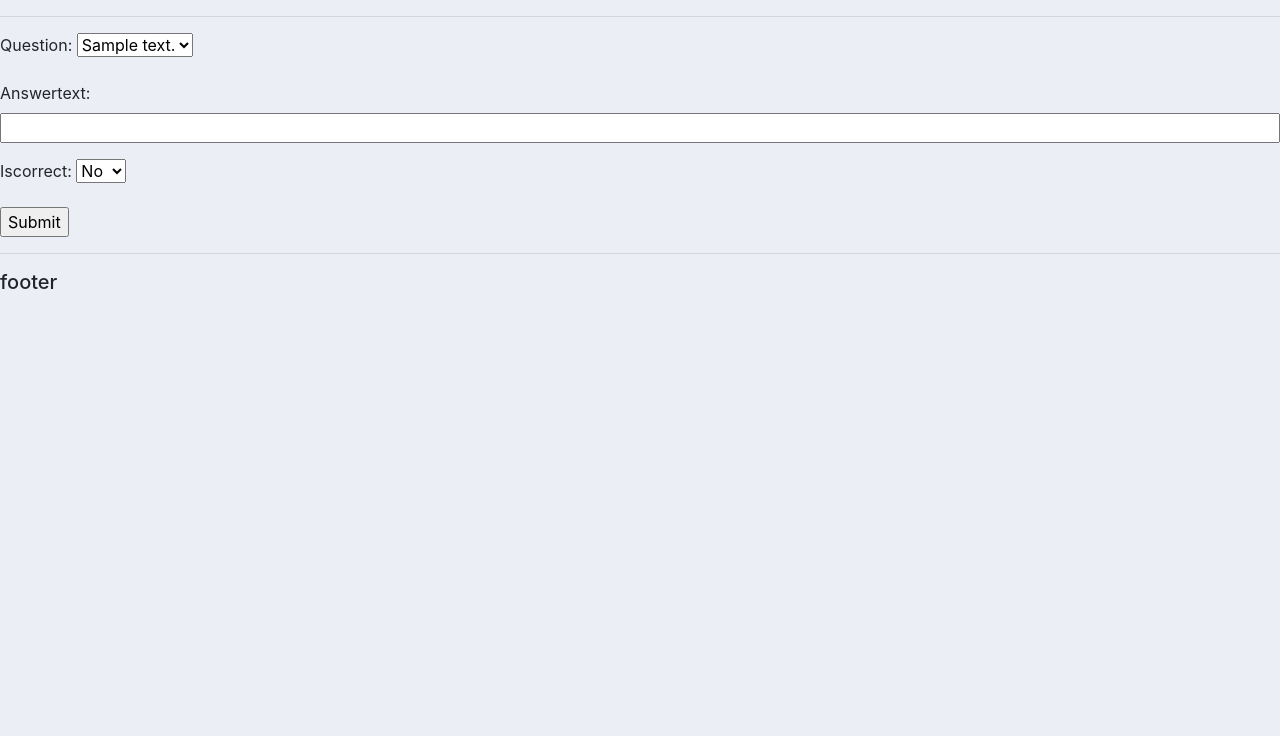
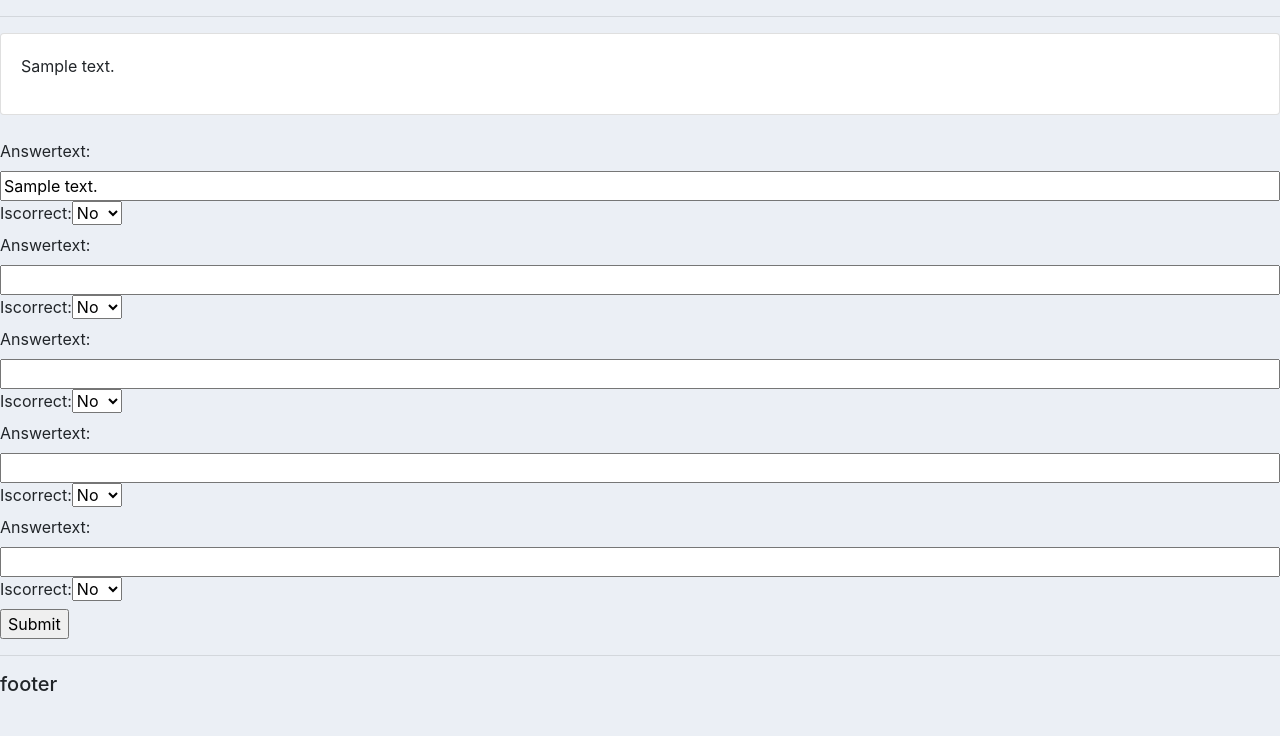
Before and after one commit to silviotassini/qea, a Django app: page /man_answers/1 in a window 1280 px wide. Shown: the part 64-800 px from the top of the page. Run offline with Django 3.2, Linux system fonts and the light colour scheme; tables that the repository leaves empty hold one stand-in row (values such as "Sample post").

Commit message:
answers update

```diff
--- a/questions/templates/questions/answers.html
+++ b/questions/templates/questions/answers.html
@@ -7,8 +7,7 @@
         <div class="card card-body">
                 <h2>Question</h2>
                 <p>{{ questions.asksource }}</p>
-                <p><b>{{ questions.asktext }}</b></p>
-                <br>
+                <p><b>{{ questions.asktext|linebreaks }}</b></p>
                 <a class="btn btn-sm btn-info" href="{% url 'create_answers' questions.id %}">Create a new Answer</a>
         </div>
         <div class="card card-body">
--- a/questions/templates/questions/dashboard.html
+++ b/questions/templates/questions/dashboard.html
@@ -18,10 +18,10 @@
 						<th># questions</th>
 					</tr>
 				</thead>
-                {% for item in themes_list %}
+                {% for k, v in qtc.items %}
                     <tr>
-						<td>{{ item.theme }}</td>
-						<td>...</td>
+						<td>{{ k }}</td>
+						<td>{{ v }}</td>
 					</tr>
                 {% endfor %}
 			</table>
--- a/questions/templates/questions/form2.html
+++ b/questions/templates/questions/form2.html
@@ -1,9 +1,15 @@
 {% extends 'questions/main.html' %}
 {% block content %}
-
+<div class="card card-body">
+{{ question_text|linebreaks }}
+</div>
+<br>
 <form action="" method="post">
     {% csrf_token %}
-    {{form.as_p}}
+    {{ form.management_form }}
+    {%for item in form %}
+        {{ item }}<br>
+    {% endfor %}
     <input type="submit" name="Submit">
 </form>
 {% endblock %}
--- a/questions/views.py
+++ b/questions/views.py
@@ -1,6 +1,8 @@
 from django.forms import inlineformset_factory
 from django.shortcuts import render, redirect
 from django.http import HttpResponse
+from django.forms import inlineformset_factory
+from django.db.models import Count
 from .models import *
 from .forms import ThemesForm, TagsForm, QuestionsForm, AnswersForm
 
@@ -8,10 +10,14 @@ def home(request):
     question_list = Question.objects.all()
     themes_list = Theme.objects.all()
     themes_count = themes_list.count()
+    Question_themes_count = themes_list.annotate(Count('question'))
+    qtc = {}
+    for item in Question_themes_count.values():
+        qtc[item['theme']]= item['question__count']
     question_count = question_list.count()
     tags_count = Tag.objects.all().count()
-    context = {'question_list':question_list, 'themes_list':themes_list,'themes_count':themes_count,
-    'question_count':question_count,'tags_count':tags_count}
+    context = {'question_list':question_list, 'themes_count':themes_count,
+    'question_count':question_count,'tags_count':tags_count,'qtc':qtc}
     return render(request, 'questions/dashboard.html', context)
 
 def questions(request):
@@ -126,18 +132,25 @@ def answers(request, pk):
     return render(request, 'questions/answers.html', context)
 
 def manage_answers(request,pk,sk=0):
+    question = Question.objects.get(id=pk)
+    question_text = question.asktext
     if sk == 0: #create
-        question = Question.objects.get(id=pk)
         answers = Answer(question=question)
     else: #update
         answers = Answer.objects.get(id=sk)
-    form = AnswersForm(instance=answers)
+
+    AnswerFormSet = inlineformset_factory(Question, Answer, form=AnswersForm, max_num=5, extra=4, can_delete=False)
+    form = AnswerFormSet(instance=question)
+    #form = AnswersForm(instance=answers)
     if request.method == 'POST':
-        form = AnswersForm(request.POST, instance=answers)
+        #form = AnswersForm(request.POST, instance=answers)
+        form = AnswerFormSet(request.POST, instance=question)
         if form.is_valid():
             form.save()
             return redirect("/answers/" + pk)
-    context = {'form':form}
+        else:
+            print(form.errors)
+    context = {'form':form, 'question_text':question_text}
     return render(request, 'questions/form2.html', context)
 
 
```
